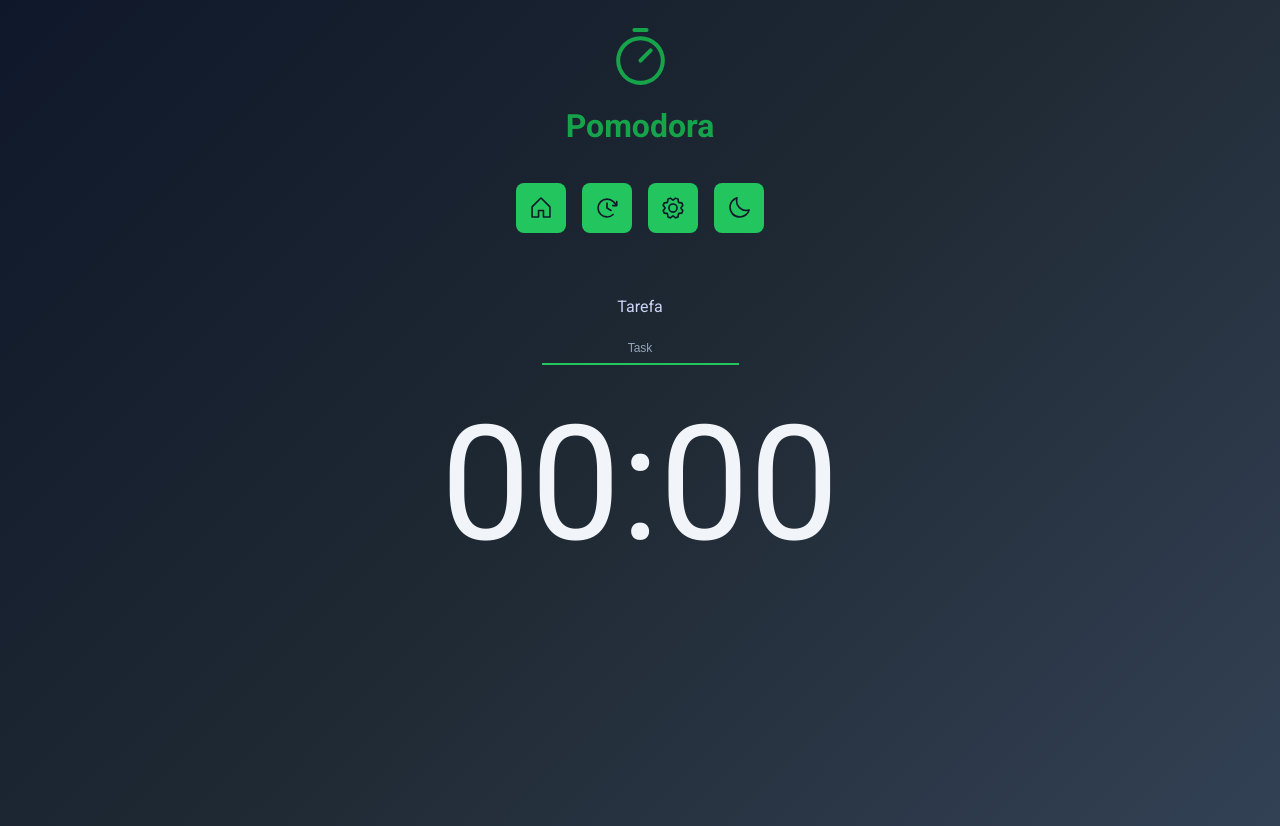
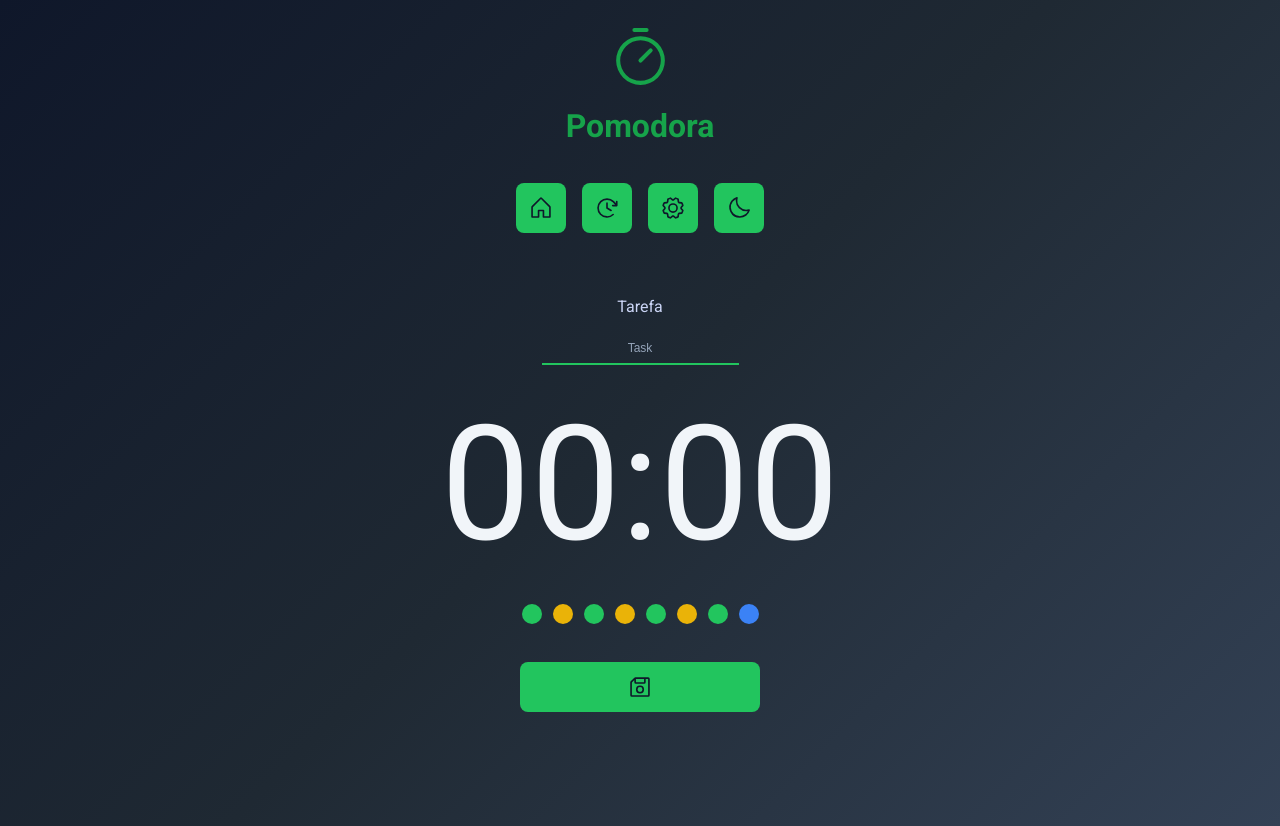
Before and after one commit to juniorbonini/crhonos-pomodora, a React (Vite) app: page / in a window 1280 px wide. Built offline with nearby package versions, Linux system fonts and the light colour scheme.

Commit message:
style(ui): refine button and menu components

```diff
--- a/src/components/Button/index.tsx
+++ b/src/components/Button/index.tsx
@@ -3,6 +3,7 @@ import type { ButtonProps } from "../../types/Button/button";
 
 export function Button({ children, size, variant, onClick }: ButtonProps) {
   return (
+    <div className={styles.container}>
       <button
         onClick={onClick}
         className={`${styles.button} ${styles[size]} ${styles[variant]}`}
@@ -10,5 +11,6 @@ export function Button({ children, size, variant, onClick }: ButtonProps) {
         {children}
         <span className={styles.rippleContainer} />
       </button>
+    </div>
   );
 }
--- a/src/components/Button/style.module.css
+++ b/src/components/Button/style.module.css
@@ -1,3 +1,8 @@
+.container {
+  display: flex;
+  justify-content: center;
+}
+
 .button {
   border: none;
   background: var(--green-500);
--- a/src/templates/Main/index.tsx
+++ b/src/templates/Main/index.tsx
@@ -1,4 +1,7 @@
+import { FloppyDiskBackIcon } from "@phosphor-icons/react";
+import { Button } from "../../components/Button";
 import { Container } from "../../components/Container";
+import { Cycle } from "../../components/Cycle";
 import { Input } from "../../components/Input";
 import { Menu } from "../../components/Menu";
 import { TimerDisplay } from "../../components/TimerDisplay";
@@ -15,6 +18,12 @@ export function MainTemplate() {
       <Container>
         <TimerDisplay />
       </Container>
+      <Container>
+        <Cycle />
+        <Button size="md">
+          <FloppyDiskBackIcon />
+        </Button>
+      </Container>
     </>
   );
 }
```
Also changed, not shown: src/components/Menu/style.module.css (line endings or trailing spaces). Lines whose indentation alone changed are shown as unchanged.
